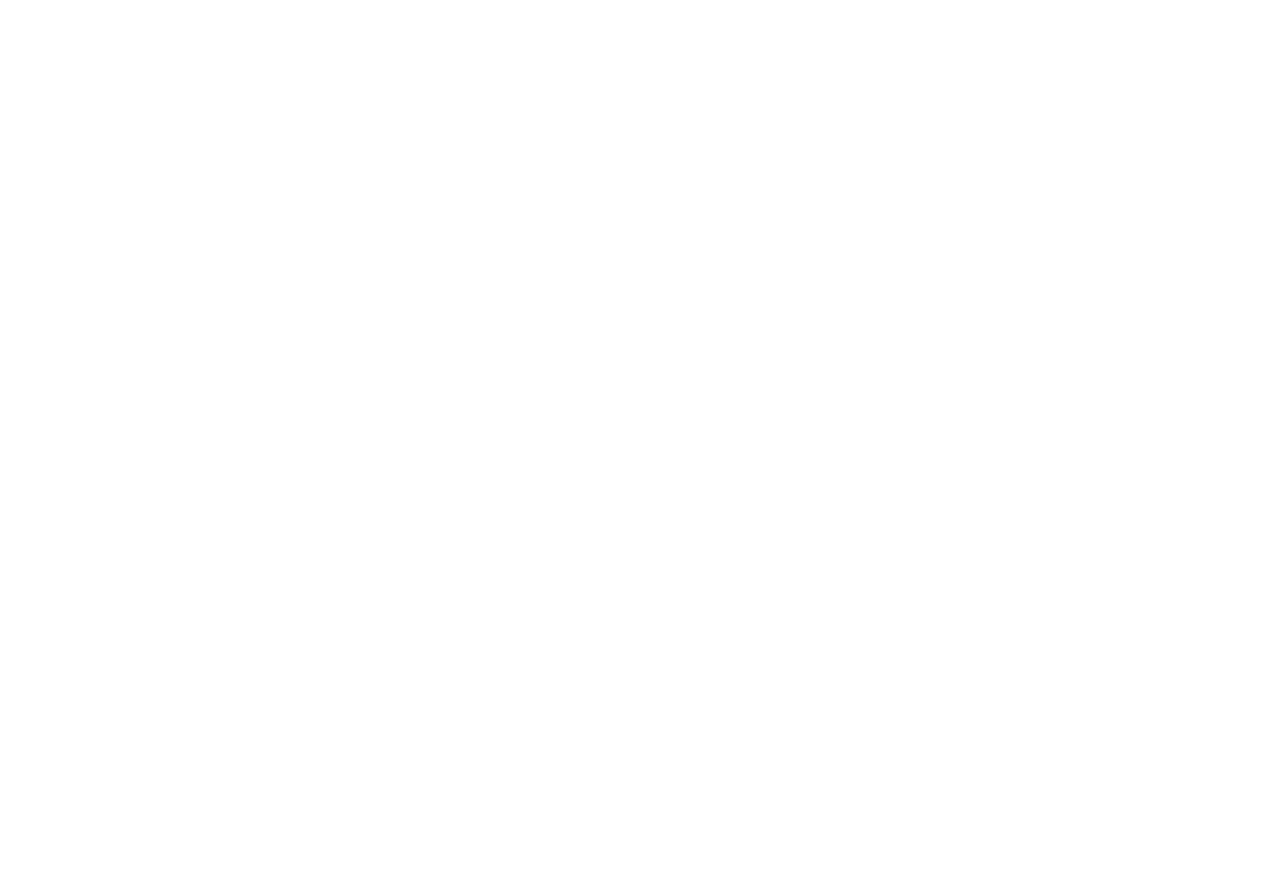
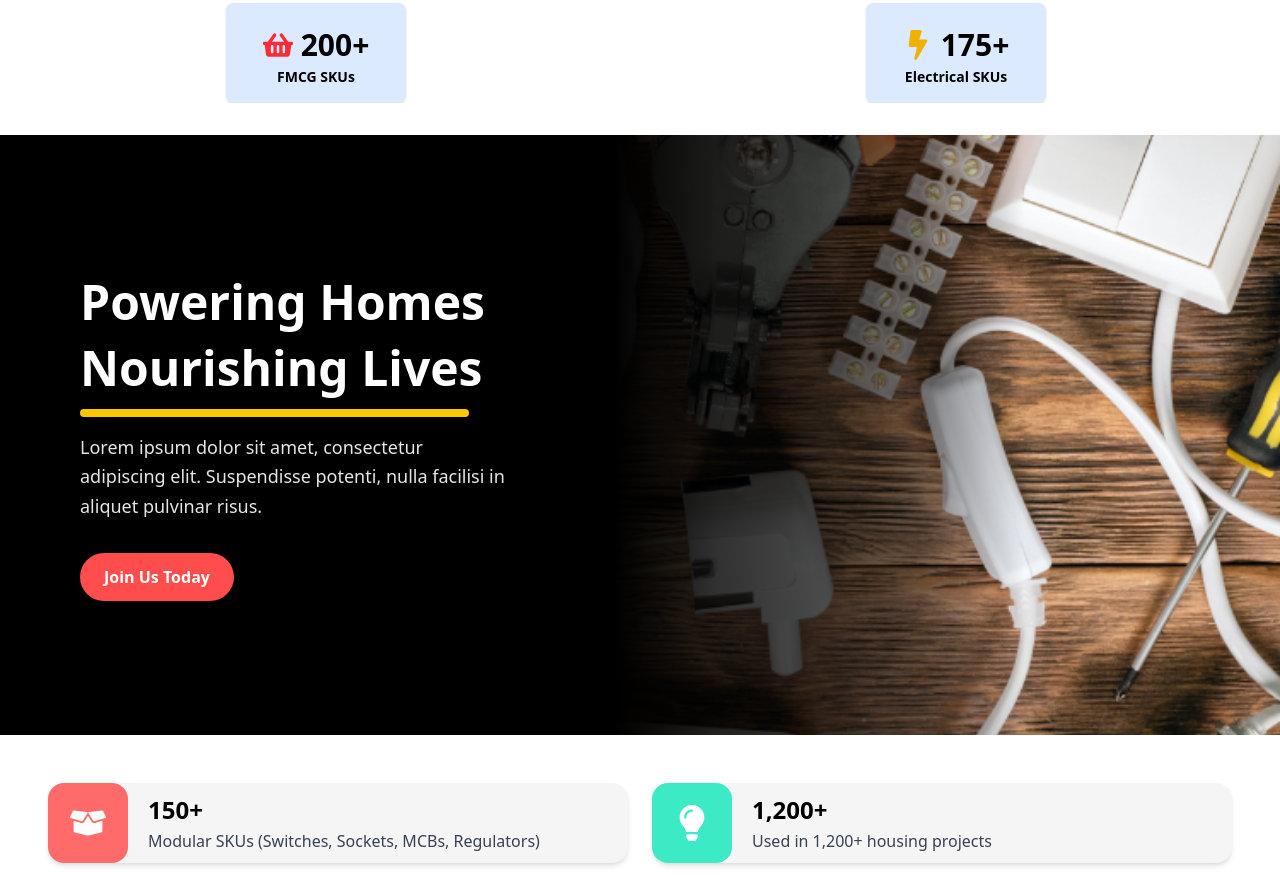
Before and after one commit to Aksshay-spec/n-ek, a Next.js app: page / in a window 1280 px wide. Shown: the part 1160-2045 px from the top of the page. Before the commit the page ends 1007 px from the top, so only its background shows below. Built offline with nearby package versions, Linux system fonts and the light colour scheme.

Commit message:
new section added

```diff
--- a/app/page.jsx
+++ b/app/page.jsx
@@ -2,6 +2,9 @@ import Navigation from "@/components/navigator/Navigation";
 import FooterNavigation from "@/components/navigator/FooterNavigation";
 import HomeSlider from "@/components/home/HomeSlider";
 import TrendingProducts from "@/components/home/TrendingProducts";
+import SkuSection from "@/components/home/SkuSection";
+import AboutSection from "@/components/home/AboutSection";
+import AboutListings from "@/components/home/AboutListings";
 
 export default function Home() {
   return (
@@ -9,6 +12,9 @@ export default function Home() {
       <Navigation />
       <HomeSlider />
       <TrendingProducts />
+      <SkuSection />
+      <AboutSection />
+      <AboutListings />
       <FooterNavigation />
     </main>
   );
--- /dev/null
+++ b/components/home/AboutListings.jsx
@@ -0,0 +1,61 @@
+"use client";
+
+import { FaBoxOpen, FaLightbulb, FaShieldAlt } from "react-icons/fa";
+import { PiFireExtinguisher } from "react-icons/pi";
+
+const listings = [
+  {
+    icon: <FaBoxOpen className="text-white text-4xl" />,
+    bgColor: "bg-[#ff6b6b]",
+    title: "150+",
+    description: "Modular SKUs (Switches, Sockets, MCBs, Regulators)",
+  },
+  {
+    icon: <FaLightbulb className="text-white text-4xl" />,
+    bgColor: "bg-[#3CEAC6]",
+    title: "1,200+",
+    description: "Used in 1,200+ housing projects",
+  },
+  {
+    icon: <FaShieldAlt className="text-white text-4xl" />,
+    bgColor: "bg-[#ff6b6b]",
+    title: "12-Year",
+    description: "12-Year Warranty (10+2 years on online registration)",
+  },
+  {
+    icon: <PiFireExtinguisher className="text-white text-4xl" />,
+    bgColor: "bg-[#3CEAC6]",
+    title: "Fire Safety",
+    description: "Fire-Safe & Smart Home Compatible",
+  },
+];
+
+export default function AboutListings() {
+  return (
+    <section className="py-12 px-6 sm:px-12 bg-white">
+      <div className="grid grid-cols-1 sm:grid-cols-2 gap-6">
+        {listings.map((item, index) => (
+          <div
+            key={index}
+            className="flex items-center rounded-2xl shadow-md bg-[#f5f5f5] hover:shadow-lg transition"
+          >
+            <div
+              className={`w-20 h-20 flex items-center justify-center rounded-2xl ${item.bgColor} mr-5 shrink-0`}
+            >
+              {item.icon}
+            </div>
+
+            <div>
+              <h3 className="text-2xl font-extrabold text-black mb-1">
+                {item.title}
+              </h3>
+              <p className="text-gray-700 text-xs sm:text-base leading-snug">
+                {item.description}
+              </p>
+            </div>
+          </div>
+        ))}
+      </div>
+    </section>
+  );
+}
--- /dev/null
+++ b/components/home/AboutSection.jsx
@@ -0,0 +1,45 @@
+"use client";
+
+import React from "react";
+
+const AboutSection = () => {
+  return (
+    <section className="relative w-full h-[450px] sm:h-[500px] md:h-[600px] overflow-hidden">
+      {/* Background Image */}
+      <img
+        src="/images/2.png"
+        alt="About Background"
+        className="absolute inset-0 w-full h-full object-cover"
+      />
+
+      {/* Black Gradient Overlay */}
+      <div
+        className="absolute left-0 top-0 h-full w-[80%]"
+        style={{
+          background:
+            "linear-gradient(to right, rgba(0,0,0,1) 0%, rgba(0,0,0,1) 60%, rgba(0,0,0,0.8) 70%, rgba(0,0,0,0.7) 80%, rgba(0,0,0,0.5) 90%, rgba(0,0,0,0) 100%)",
+        }}
+      ></div>
+
+      {/* Content Section */}
+      <div className="absolute left-0 top-0 w-[70%] h-full flex items-center">
+        <div className="relative z-10 text-white max-w-lg pl-6 sm:pl-12 md:pl-20 space-y-4">
+          <h2 className="text-xl md:text-5xl font-extrabold leading-snug relative after:content-[''] after:block after:w-[90%] after:h-[8px] after:bg-yellow-400 after:mt-2 after:rounded-full after:mr-auto">
+            Powering Homes <br /> Nourishing Lives
+          </h2>
+
+          <p className="text-base md:text-lg opacity-90 leading-relaxed">
+            Lorem ipsum dolor sit amet, consectetur adipiscing elit. Suspendisse
+            potenti, nulla facilisi in aliquet pulvinar risus.
+          </p>
+
+          <button className="mt-4 px-6 py-3 bg-[#ff4c4c] hover:bg-[#e03e3e] text-white font-semibold rounded-full transition">
+            Join Us Today
+          </button>
+        </div>
+      </div>
+    </section>
+  );
+};
+
+export default AboutSection;
--- /dev/null
+++ b/components/home/SkuSection.jsx
@@ -0,0 +1,124 @@
+"use client";
+
+import React, { useEffect, useState, useRef } from "react";
+import { FaBolt } from "react-icons/fa";
+import { FaShoppingBasket } from "react-icons/fa";
+
+const SkuSection = () => {
+  const skuItems = [
+    {
+      count: "150+",
+      title: "Electrical SKUs",
+      icon: <FaBolt className="text-yellow-500 text-3xl" />,
+    },
+    {
+      count: "200+",
+      title: "FMCG SKUs",
+      icon: <FaShoppingBasket className="text-red-500 text-3xl" />,
+    },
+    {
+      count: "175+",
+      title: "Electrical SKUs",
+      icon: <FaBolt className="text-yellow-500 text-3xl" />,
+    },
+    {
+      count: "220+",
+      title: "FMCG SKUs",
+      icon: <FaShoppingBasket className="text-red-500 text-3xl" />,
+    },
+    {
+      count: "190+",
+      title: "Electrical SKUs",
+      icon: <FaBolt className="text-yellow-500 text-3xl" />,
+    },
+    {
+      count: "250+",
+      title: "FMCG SKUs",
+      icon: <FaShoppingBasket className="text-red-500 text-3xl" />,
+    },
+    {
+      count: "300+",
+      title: "Electrical SKUs",
+      icon: <FaBolt className="text-yellow-500 text-3xl" />,
+    },
+    {
+      count: "275+",
+      title: "FMCG SKUs",
+      icon: <FaShoppingBasket className="text-red-500 text-3xl" />,
+    },
+  ];
+
+  const totalSku = skuItems.length;
+  const visibleSkuCount = 4;
+  const [skuIndex, setSkuIndex] = useState(0);
+
+  const startX = useRef(0);
+  const endX = useRef(0);
+
+  const handleTouchStart = (e) => {
+    startX.current = e.touches[0].clientX;
+  };
+
+  const handleTouchMove = (e) => {
+    endX.current = e.touches[0].clientX;
+  };
+
+  const handleTouchEnd = () => {
+    const distance = startX.current - endX.current;
+
+    if (distance > 50) {
+      setSkuIndex((prev) => (prev + 1) % totalSku);
+    } else if (distance < -50) {
+      setSkuIndex((prev) => (prev - 1 + totalSku) % totalSku);
+    }
+
+    startX.current = 0;
+    endX.current = 0;
+  };
+
+  useEffect(() => {
+    const interval = setInterval(
+      () => setSkuIndex((prev) => (prev + 1) % totalSku),
+      3000
+    );
+    return () => clearInterval(interval);
+  }, []);
+
+  return (
+    <section className="bg-white py-8 text-center">
+      <h3 className="mt-12 inline-block text-black px-3 py-1 font-semibold rounded relative after:content-[''] after:block after:w-[90%] after:h-[8px] after:bg-yellow-400 after:mt-1 after:rounded-full after:mx-auto">
+        Every Count Tells Our Story
+      </h3>
+
+      <div
+        className="mt-8 relative w-full overflow-hidden"
+        onTouchStart={handleTouchStart}
+        onTouchMove={handleTouchMove}
+        onTouchEnd={handleTouchEnd}
+      >
+        <div
+          className="flex transition-transform duration-700 ease-in-out"
+          style={{
+            transform: `translateX(-${(skuIndex * 100) / visibleSkuCount}%)`,
+            width: `${(totalSku / visibleSkuCount) * 100}%`,
+          }}
+        >
+          {skuItems.map((item, i) => (
+            <div key={i} className="w-[25%] flex-shrink-0 flex justify-center">
+              <div className="bg-blue-100 mr-2 text-black rounded-lg shadow p-4 w-[150px] sm:w-[180px] relative">
+                <div className="flex items-center gap-2 justify-center mt-2">
+                  <span>{item.icon}</span>
+                  <h2 className="text-3xl font-bold">{item.count}</h2>
+                </div>
+
+                <p className="text-sm font-semibold mt-1">{item.title}</p>
+              </div>
+            </div>
+          ))}
+        </div>
+      </div>
+    </section>
+  );
+};
+
+export default SkuSection;
```
